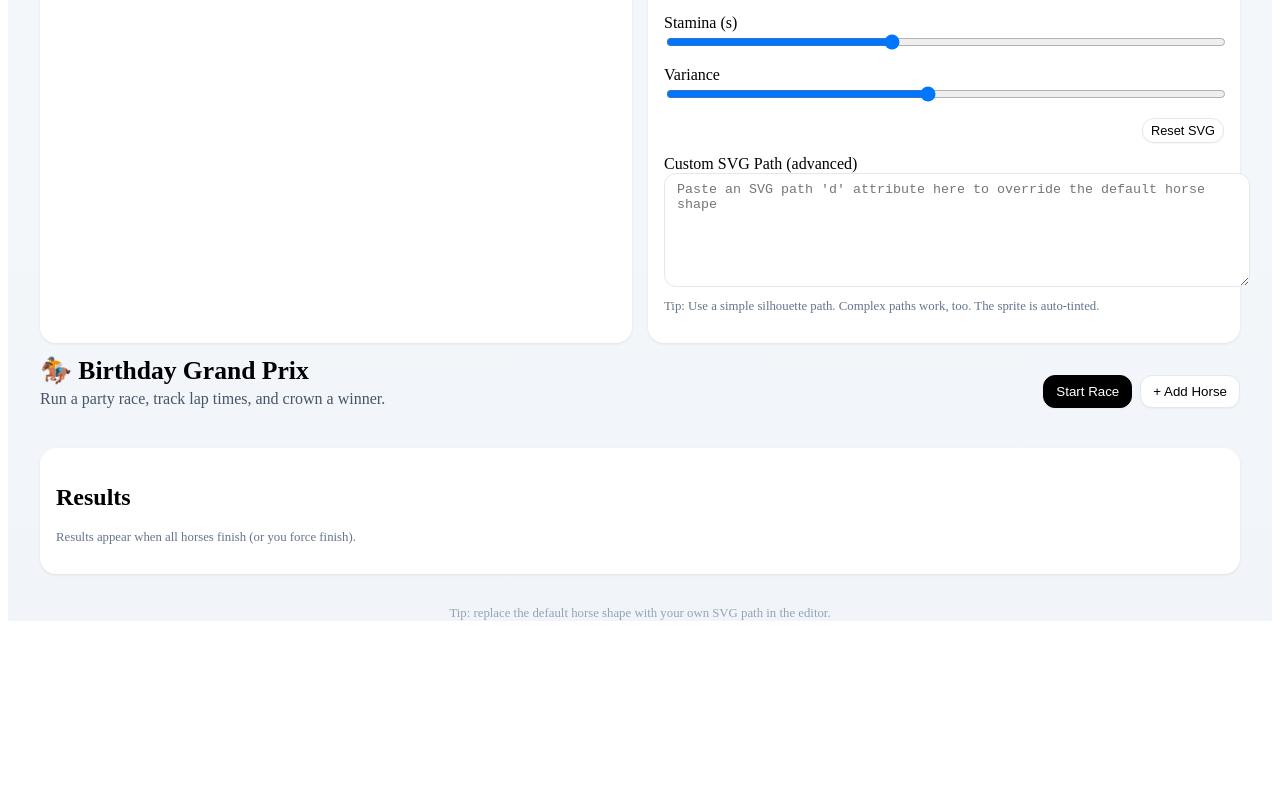
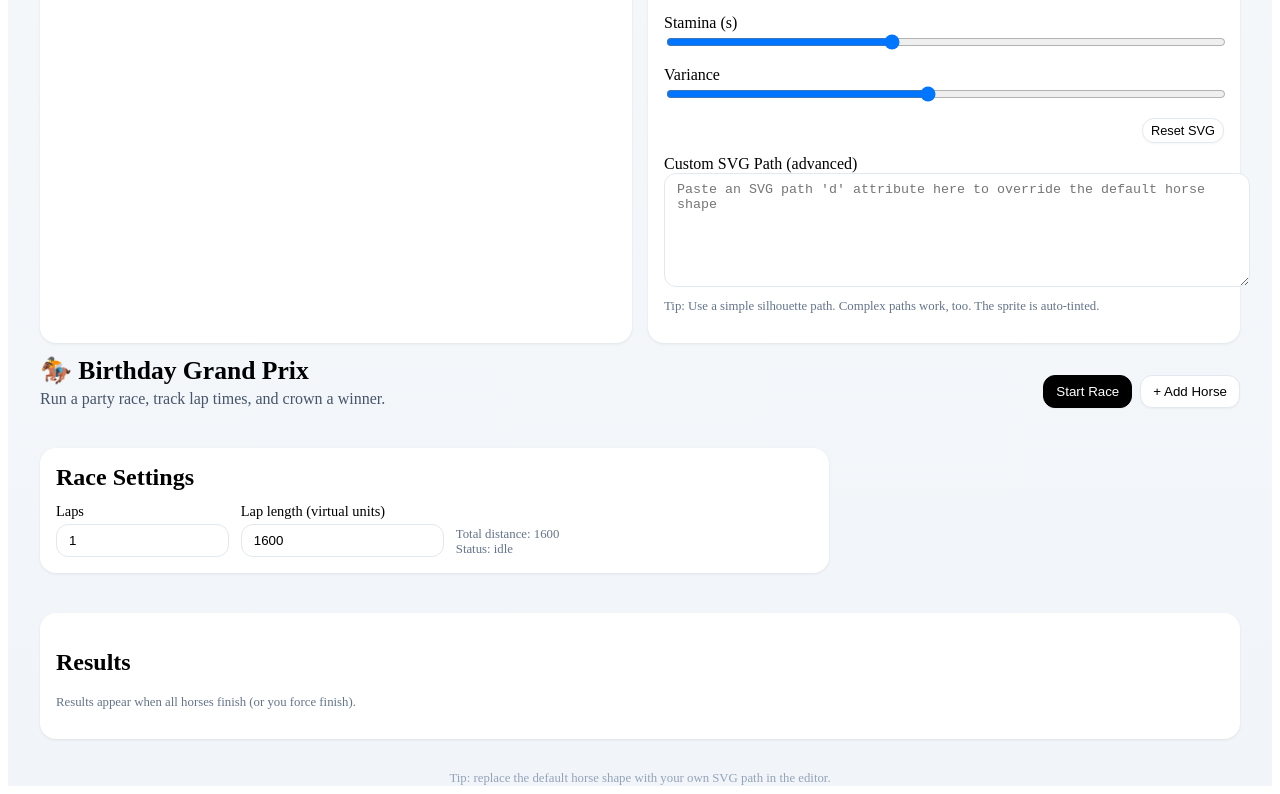
Before and after one commit to zumpious/riddle-box, a React (Create React App) app: page /horse-racing in a window 1280 px wide. Shown: the part 951-1745 px from the top of the page. Before the commit the page ends 1580 px from the top, so only its background shows below. Built offline with nearby package versions, Linux system fonts and the light colour scheme; the HTML template or start-up script is replaced by a standard one.

Commit message:
Add track length UI settings

```diff
--- a/src/games/horse_racing/HorseRacing.jsx
+++ b/src/games/horse_racing/HorseRacing.jsx
@@ -269,6 +269,43 @@ const HorseRacing = () => {
                 >
                   + Add Horse
                 </button>
+              </div>
+            </div>
+
+            {/* Minimal race settings to control distance (laps and lap length) */}
+            <div className="horse-settings">
+              <div className="settings-card">
+                <h2>Race Settings</h2>
+                <div className="settings-grid">
+                  <label>
+                    <span>Laps</span>
+                    <input
+                      type="number"
+                      min={1}
+                      max={50}
+                      value={laps}
+                      onChange={(e) =>
+                        setLaps(Math.max(1, Number(e.target.value)))
+                      }
+                    />
+                  </label>
+                  <label>
+                    <span>Lap length (virtual units)</span>
+                    <input
+                      type="number"
+                      min={100}
+                      step={50}
+                      value={lapLengthPx}
+                      onChange={(e) =>
+                        setLapLengthPx(Math.max(100, Number(e.target.value)))
+                      }
+                    />
+                  </label>
+                  <div className="settings-stats">
+                    <div>Total distance: {lapLengthPx * laps}</div>
+                    <div>Status: {status}</div>
+                  </div>
+                </div>
               </div>
             </div>
 
```
